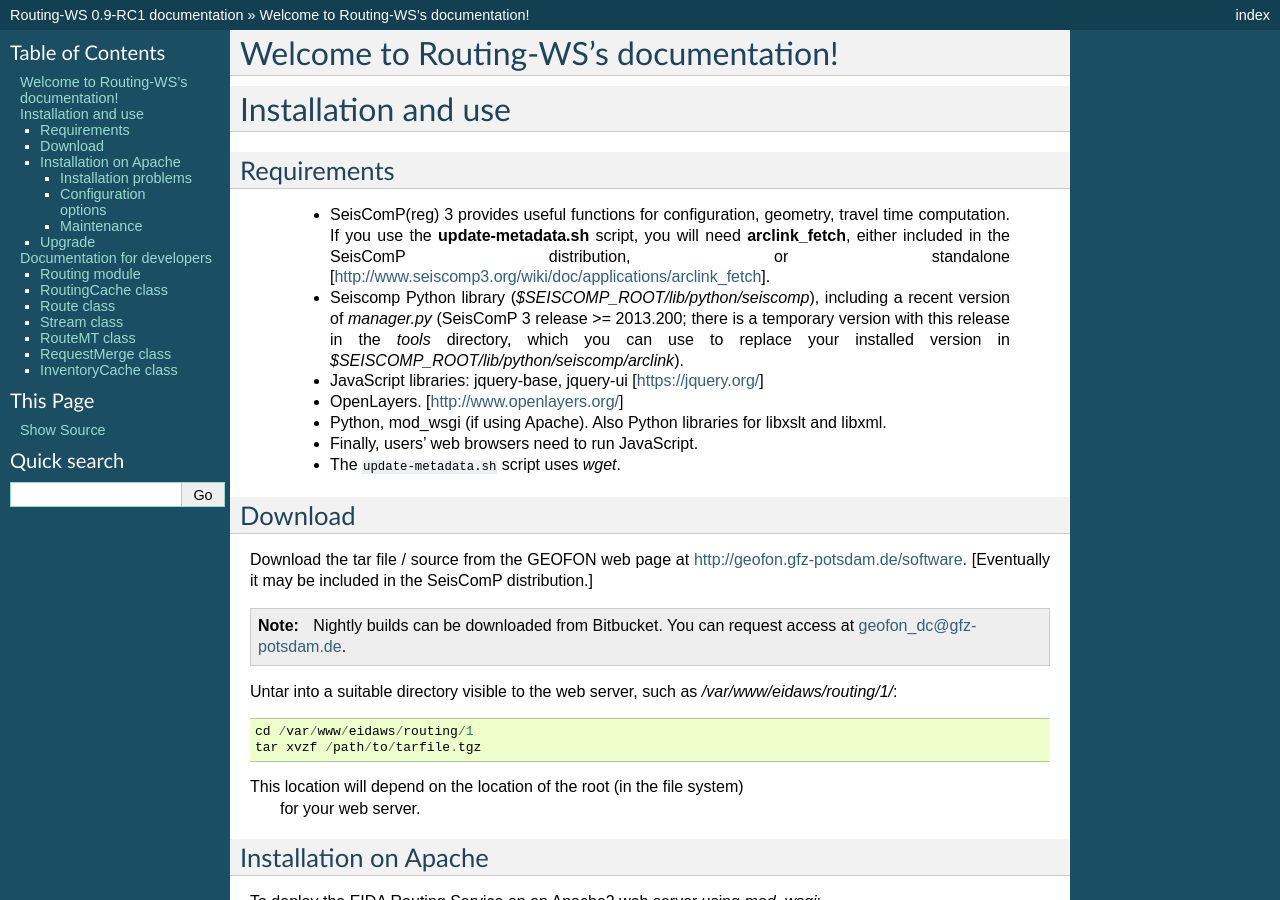
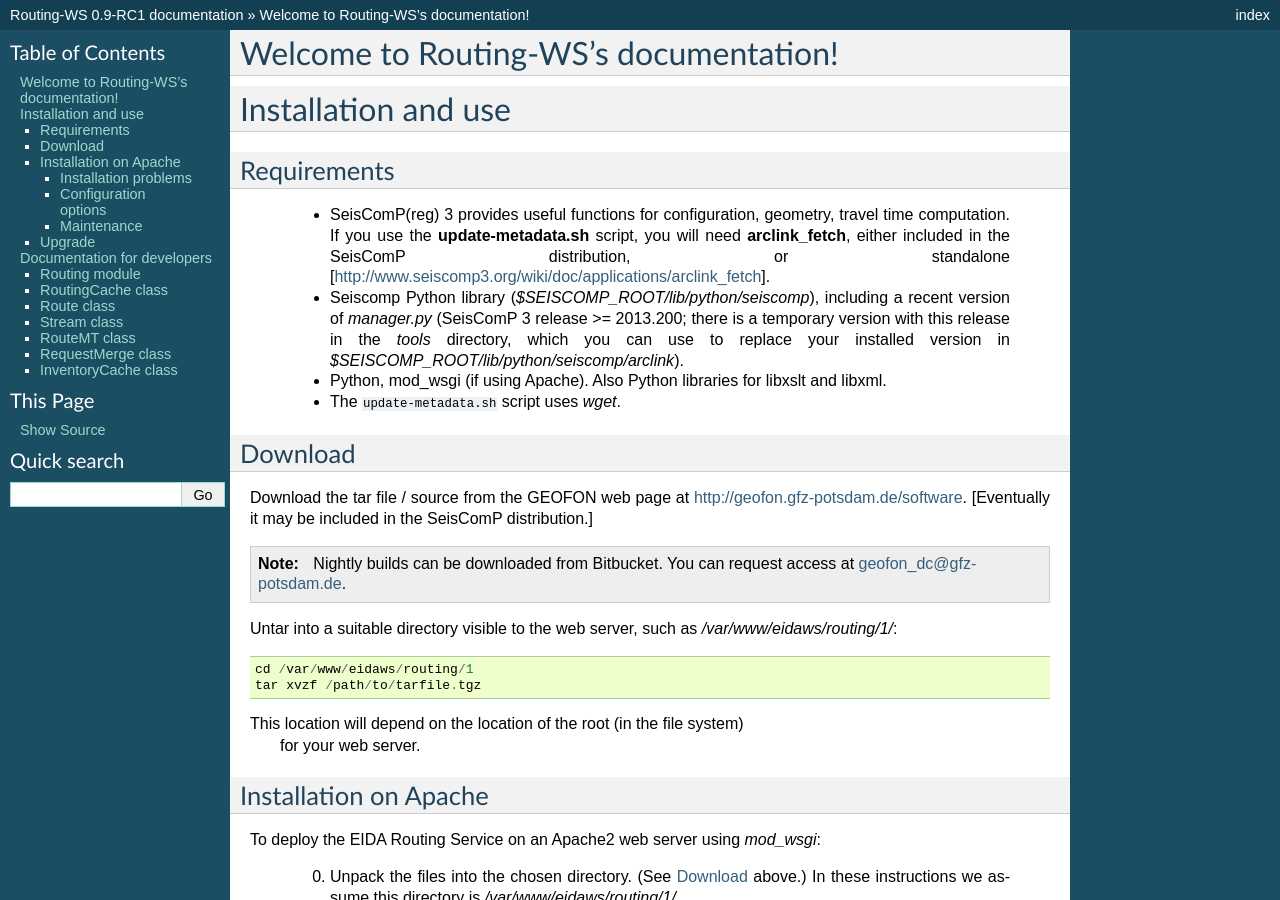
Before and after one commit to EIDA/routing, a Sphinx documentation site: the page built from doc/index.rst, in a window 1280 px wide and 900 px high. Built offline with Sphinx 7.4.7, drawn with Linux system fonts in a browser that asks for light colours.

Commit message:
Documentation: Fix errors in the Requirements section.

```diff
--- a/doc/index.rst
+++ b/doc/index.rst
@@ -24,13 +24,7 @@
    release in the `tools` directory, which you can use to replace your
    installed version in `$SEISCOMP_ROOT/lib/python/seiscomp/arclink`).
 
- * JavaScript libraries: jquery-base, jquery-ui [https://jquery.org/]
-
- * OpenLayers. [http://www.openlayers.org/]
-
  * Python, mod_wsgi (if using Apache). Also Python libraries for libxslt and libxml.
-
- * Finally, users' web browsers need to run JavaScript.
 
  * The ``update-metadata.sh`` script uses `wget`.
 
```
